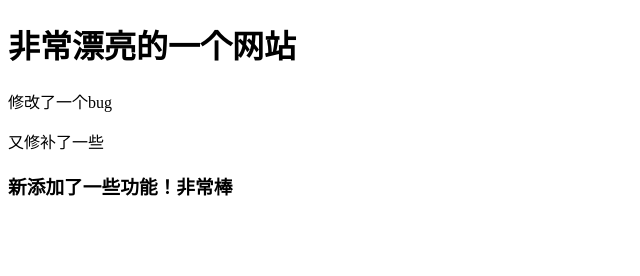
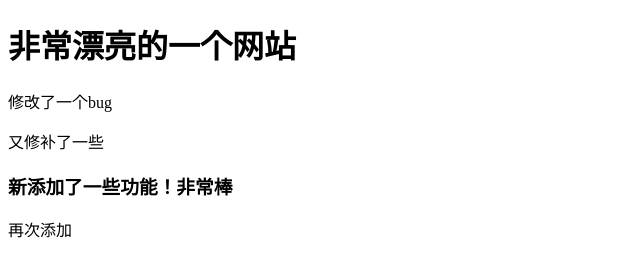
Before and after one commit to kkmuk/GitDemo, a plain HTML site: page index.html in a window 1280 px wide. Shown: the whole page, without its empty margins (0-640 px from the left). Drawn offline with Linux system fonts and the light colour scheme.

Commit message:
新增功能

```diff
--- a/index.html
+++ b/index.html
@@ -11,5 +11,6 @@
     <p>修改了一个bug</p>
     <p>又修补了一些</p>
     <h3>新添加了一些功能！非常棒</h3>
+    <p>再次添加</p>
 </body>
 </html>
```
